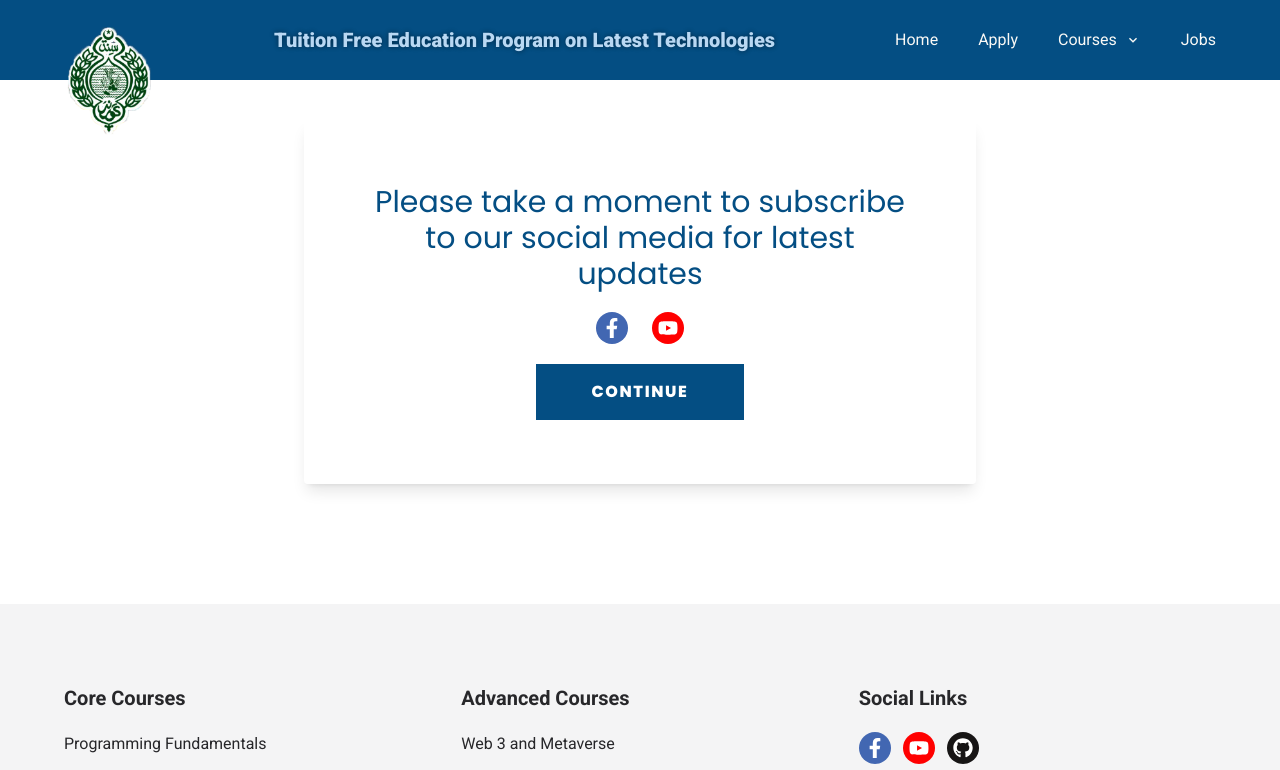
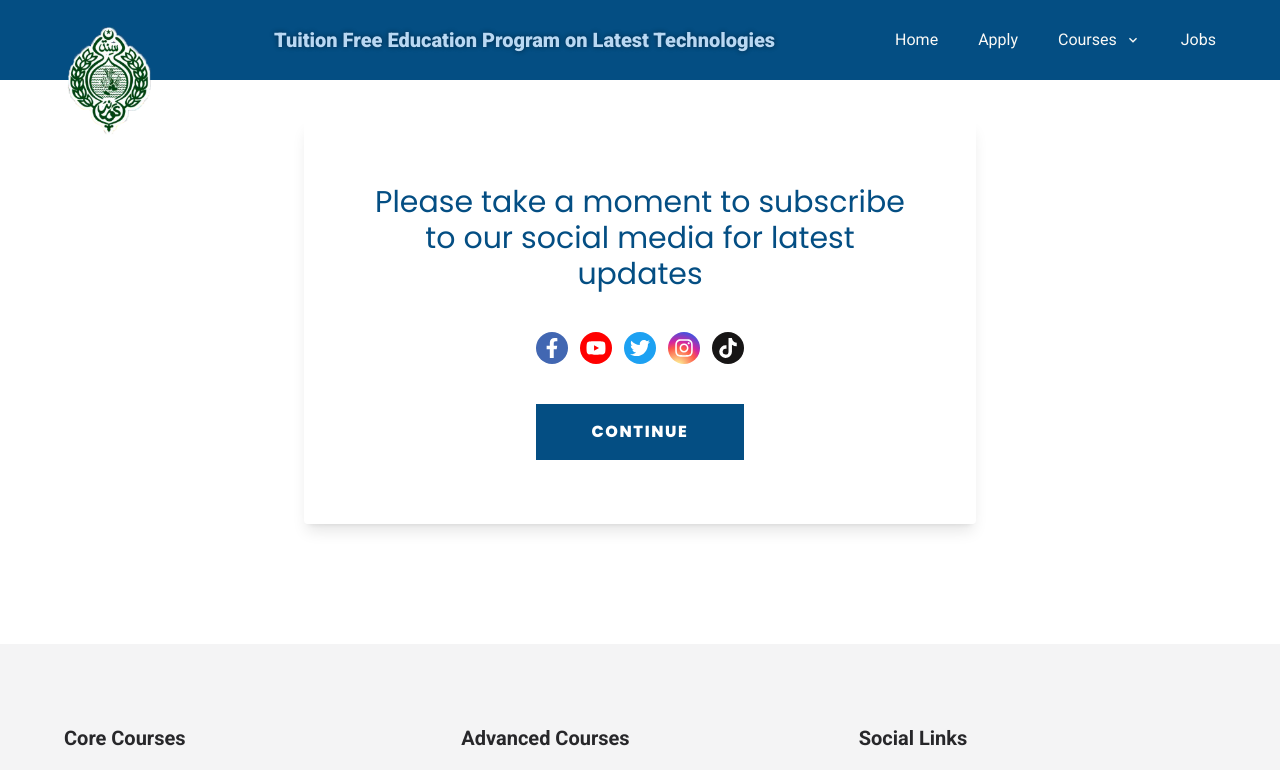
Before and after one commit to governor-sindh/website, a Next.js app: page /apply in a window 1280 px wide. Shown: the top 770 px of the page. Built offline with nearby package versions, Linux system fonts and the light colour scheme.

Commit message:
all social link added of governor

```diff
--- a/src/app/globals.css
+++ b/src/app/globals.css
@@ -35,3 +35,13 @@
     display: none !important;
   }
 }
+.instagram {
+  background: radial-gradient(
+    circle at 30% 107%,
+    #fdf497 0%,
+    #fdf497 5%,
+    #fd5949 45%,
+    #d6249f 60%,
+    #285aeb 90%
+  );
+}
--- a/src/components/AdmitCard/index.tsx
+++ b/src/components/AdmitCard/index.tsx
@@ -1,9 +1,8 @@
 "use client";
-import { AdmitCard, PrintableAdmitCard } from "@/components";
+import { AdmitCard, Icons, PrintableAdmitCard } from "@/components";
 import { IAdmitCard } from "@/types";
 import { Poppins } from "next/font/google";
 import Link from "next/link";
-import { FaFacebookF, FaGithub, FaYoutube } from "react-icons/fa";
 import { AiOutlineMail } from "react-icons/ai";
 
 const poppins = Poppins({
@@ -90,29 +89,7 @@ export default function DownloadAdmitCard({ data }: { data: IAdmitCard }) {
           To stay up to date on the latest updates from the Governor&apos;s
           Initiative, please follow us on your favorite social media channels:
         </p>
-        <div className="my-4 flex gap-3  md:text-sm">
-          <Link
-            href={"https://www.facebook.com/governorsindhinitiative"}
-            target="_blank"
-            className="flex h-8 w-8 items-center justify-center rounded-full bg-[#4267B2] text-white"
-          >
-            <FaFacebookF className="h-5 w-5" />
-          </Link>
-          <Link
-            href={"https://www.youtube.com/@KamranTessorikk"}
-            target="_blank"
-            className="flex h-8 w-8 items-center justify-center rounded-full bg-[#FF0000] text-white"
-          >
-            <FaYoutube className="h-5 w-5" />
-          </Link>
-          <Link
-            href={"https://github.com/panaverse"}
-            target="_blank"
-            className="flex h-8 w-8 items-center justify-center rounded-full bg-[#171515] text-white"
-          >
-            <FaGithub className="h-5 w-5" />
-          </Link>
-        </div>
+        <Icons />
       </div>
 
       <AdmitCard data={data} />
--- a/src/components/Footer/index.tsx
+++ b/src/components/Footer/index.tsx
@@ -1,8 +1,7 @@
-import React from "react";
 import Link from "next/link";
-import { FaFacebookF, FaGithub, FaYoutube } from "react-icons/fa";
 import { CompulsoryData, tracks } from "@/data";
 import { AiOutlineMail } from "react-icons/ai";
+import { Icons } from "@/components";
 
 function Footer() {
   return (
@@ -44,38 +43,14 @@ function Footer() {
 
           <div className="text-zinc-800">
             <h1 className="text-xl font-bold">Social Links</h1>
-
-            <div className="mt-5 flex gap-3 md:text-sm">
-              <Link
-                href={"https://www.facebook.com/governorsindhinitiative"}
-                target="_blank"
-                className="flex h-8 w-8 items-center justify-center rounded-full bg-[#4267B2] text-white"
-              >
-                <FaFacebookF className="h-5 w-5" />
-              </Link>
-              <Link
-                href={"https://www.youtube.com/@KamranTessorikk"}
-                target="_blank"
-                className="flex h-8 w-8 items-center justify-center rounded-full bg-[#FF0000] text-white"
-              >
-                <FaYoutube className="h-5 w-5" />
-              </Link>
-              <Link
-                href={"https://github.com/panaverse"}
-                target="_blank"
-                className="flex h-8 w-8 items-center justify-center rounded-full bg-[#171515] text-white"
-              >
-                <FaGithub className="h-5 w-5" />
-              </Link>
-            </div>
-
+            <Icons />
             <Link
-              className="mt-4 flex items-center text-main underline py-1"
+              className="mt-4 flex items-center py-1 text-main underline"
               href="mailto:education@governorsindh.com"
               target="_blank"
             >
-              <div className="h-6 w-6 mr-3">
-              <AiOutlineMail className="h-6 w-6 text-main" />
+              <div className="mr-3 h-6 w-6">
+                <AiOutlineMail className="h-6 w-6 text-main" />
               </div>
               education@governorsindh.com
             </Link>
--- a/src/components/form/SocialInvitation.tsx
+++ b/src/components/form/SocialInvitation.tsx
@@ -1,6 +1,5 @@
-import Link from "next/link";
 import { Poppins } from "next/font/google";
-import { FaFacebookF, FaYoutube } from "react-icons/fa";
+import { Icons } from "@/components";
 import type { Dispatch, SetStateAction } from "react";
 
 const poppins = Poppins({
@@ -21,22 +20,7 @@ export default function SocialInvitation({
       >
         Please take a moment to subscribe to our social media for latest updates
       </h2>
-      <div className="flex gap-6">
-        <Link
-          href={"https://www.facebook.com/governorsindhinitiative"}
-          target="_blank"
-          className="flex h-8 w-8 items-center justify-center rounded-full bg-[#4267B2] text-white"
-        >
-          <FaFacebookF className="h-5 w-5" />
-        </Link>
-        <Link
-          href={"https://www.youtube.com/@KamranTessorikk"}
-          target="_blank"
-          className="flex h-8 w-8 items-center justify-center rounded-full bg-[#FF0000] text-white"
-        >
-          <FaYoutube className="h-5 w-5" />
-        </Link>
-      </div>
+      <Icons />
       <button
         onClick={() => setShowSocialInvitation(false)}
         className="w-full bg-main py-4 text-center font-semibold tracking-widest text-white transition-all hover:translate-y-1 disabled:opacity-60 disabled:hover:cursor-not-allowed xs:w-52"
--- a/src/components/index.ts
+++ b/src/components/index.ts
@@ -14,6 +14,7 @@ import PrintableAdmitCard from "./AdmitCard/PrintableAdmitCard";
 import OtpTimer from "./OTP/OtpTimer";
 import EmailAndOtpFields from "./OTP/EmailAndOtpFields";
 import SocialInvitation from "./form/SocialInvitation";
+import Icons from "./ui/Icons";
 
 export {
   Header,
@@ -32,4 +33,5 @@ export {
   OtpTimer,
   EmailAndOtpFields,
   SocialInvitation,
+  Icons,
 };
--- /dev/null
+++ b/src/components/ui/Icons.tsx
@@ -0,0 +1,50 @@
+import {
+  FaFacebookF,
+  FaYoutube,
+  FaTwitter,
+  FaInstagram,
+  FaTiktok,
+} from "react-icons/fa";
+import Link from "next/link";
+
+export default function Icons() {
+  return (
+    <div className="my-5 flex gap-3  md:text-sm">
+      <Link
+        href={"https://www.facebook.com/governorsindhinitiative"}
+        target="_blank"
+        className="flex h-8 w-8 items-center justify-center rounded-full bg-[#4267B2] text-white"
+      >
+        <FaFacebookF className="h-5 w-5" />
+      </Link>
+      <Link
+        href={"https://www.youtube.com/@KamranTessorikk"}
+        target="_blank"
+        className="flex h-8 w-8 items-center justify-center rounded-full bg-[#FF0000] text-white"
+      >
+        <FaYoutube className="h-5 w-5" />
+      </Link>
+      <Link
+        href={"https://twitter.com/KamranTessoriPk"}
+        target="_blank"
+        className="flex h-8 w-8 items-center justify-center rounded-full bg-[#1DA1F2] text-white"
+      >
+        <FaTwitter className="h-5 w-5" />
+      </Link>
+      <Link
+        href={"https://instagram.com/KamranTessoriPk"}
+        target="_blank"
+        className="instagram flex h-8 w-8 items-center justify-center rounded-full text-white"
+      >
+        <FaInstagram className="h-5 w-5" />
+      </Link>
+      <Link
+        href={"https://tiktok.com/@KamranTessoriPk"}
+        target="_blank"
+        className="flex h-8 w-8 items-center justify-center rounded-full bg-[#171515] text-white"
+      >
+        <FaTiktok className="h-5 w-5" />
+      </Link>
+    </div>
+  );
+}
```
